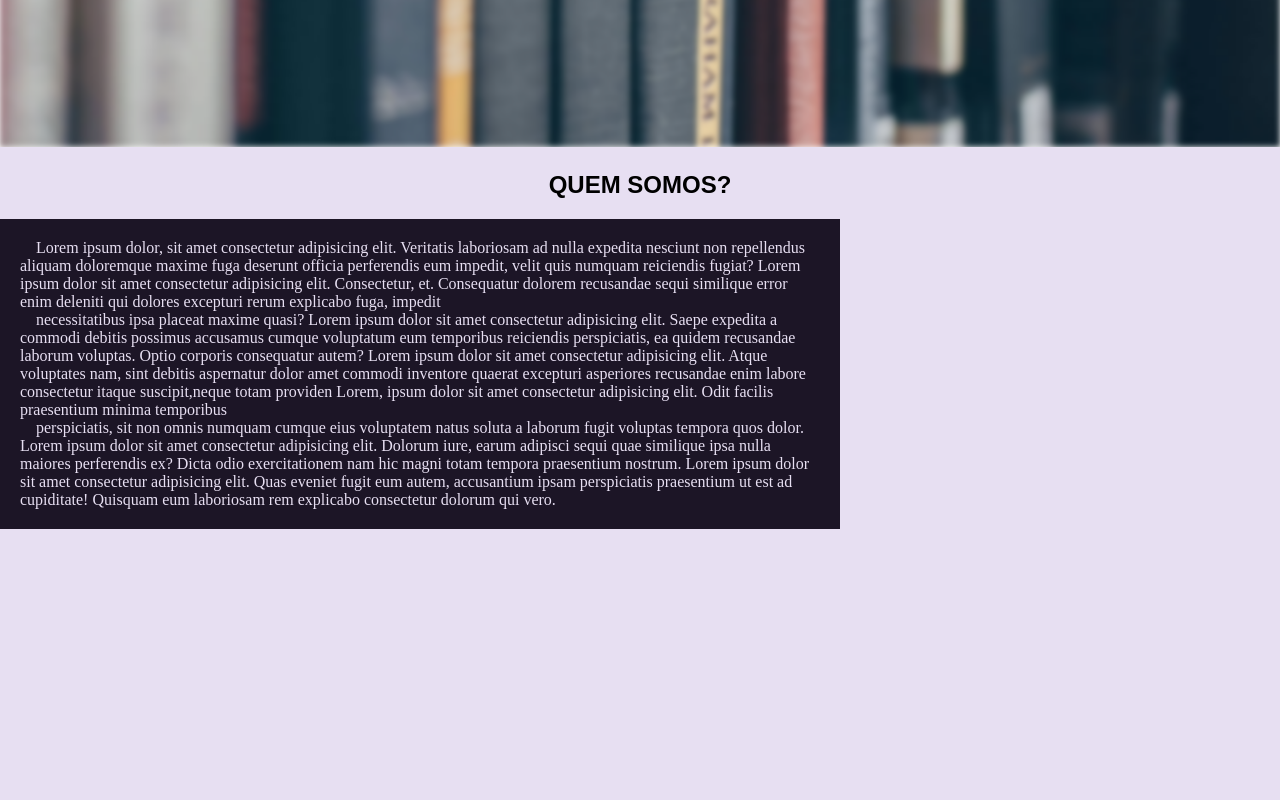
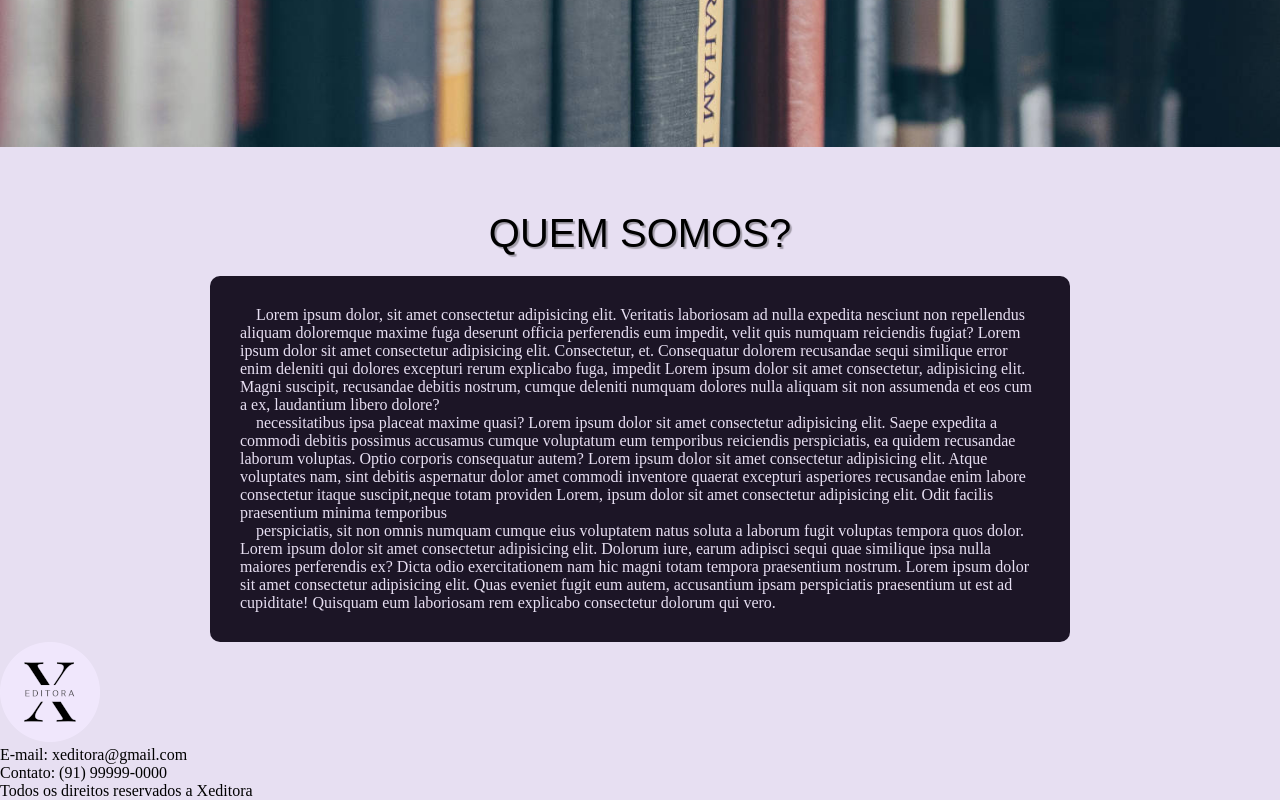
Before and after one commit to PLorazx1/XEditora, a plain HTML site: page index.html in a window 1280 px wide. Shown: the part 820-1620 px from the top of the page. Before the commit the page ends 1349 px from the top, so only its background shows below. Drawn offline with Linux system fonts and the light colour scheme.

Commit message:
ajeitando o quem somos

```diff
--- a/index.html
+++ b/index.html
@@ -28,15 +28,15 @@
     </header>
     <main>
         <section id="ImgCapa">
-            <source media="(max-width: 550)" srcset="imagens/livro-escrito-500" type="image/png">
-            <source media="(max-width: 750)" srcset="imagens/livro-escrito-700" type="image/png">
-            <source media="(max-width: 950)" srcset="imagens/livro-escrito-900" type="image/png">
-            <source media="(max-width: 1150)" srcset="imagens/livro-escrito-1100" type="image/png">
-            <img src="imagens/livro-escrito-1500.png" alt="Livros em uma estante com uma frase escrita na frente 'Sua biblioteca online...'">
+            <source media="(max-width: 550)" srcset="imagens/livros-img-capa-500" type="image/jpg">
+            <source media="(max-width: 750)" srcset="imagens/livros-img-capa-700" type="image/jpg">
+            <source media="(max-width: 950)" srcset="imagens/livros-img-capa-900" type="image/jpg">
+            <source media="(max-width: 1150)" srcset="imagens/livros-img-capa-1100" type="image/jpg">
+            <img src="imagens/livros-img-capa-1500.jpg" alt="Livros em uma estante com uma frase escrita na frente 'Sua biblioteca online...'">
         </section>
         <h2>QUEM SOMOS?</h2>
         <article id="DesQS">
-            <p>Lorem ipsum dolor, sit amet consectetur adipisicing elit. Veritatis laboriosam ad nulla expedita nesciunt non repellendus aliquam doloremque maxime fuga deserunt officia perferendis eum impedit, velit quis numquam reiciendis fugiat? Lorem ipsum dolor sit amet consectetur adipisicing elit. Consectetur, et. Consequatur dolorem recusandae sequi similique error enim deleniti qui dolores excepturi rerum explicabo fuga, impedit</p>
+            <p>Lorem ipsum dolor, sit amet consectetur adipisicing elit. Veritatis laboriosam ad nulla expedita nesciunt non repellendus aliquam doloremque maxime fuga deserunt officia perferendis eum impedit, velit quis numquam reiciendis fugiat? Lorem ipsum dolor sit amet consectetur adipisicing elit. Consectetur, et. Consequatur dolorem recusandae sequi similique error enim deleniti qui dolores excepturi rerum explicabo fuga, impedit Lorem ipsum dolor sit amet consectetur, adipisicing elit. Magni suscipit, recusandae debitis nostrum, cumque deleniti numquam dolores nulla aliquam sit non assumenda et eos cum a ex, laudantium libero dolore?</p>
 
             <p>necessitatibus ipsa placeat maxime quasi? Lorem ipsum dolor sit amet consectetur adipisicing elit. Saepe expedita a commodi debitis possimus accusamus cumque voluptatum eum temporibus reiciendis perspiciatis, ea quidem recusandae laborum voluptas. Optio corporis consequatur autem? Lorem ipsum dolor sit amet consectetur adipisicing elit. Atque voluptates nam, sint debitis aspernatur dolor amet commodi inventore quaerat excepturi asperiores recusandae enim labore consectetur itaque suscipit,neque totam providen Lorem, ipsum dolor sit amet consectetur adipisicing elit. Odit facilis praesentium minima temporibus</p>
 
@@ -44,7 +44,10 @@
         </article>
     </main>
     <footer>
-
+        <div id="rodape"><img src="imagens/logo-xeditora-100px.png" alt=""></div>
+        <p>E-mail: xeditora@gmail.com</p>
+        <p>Contato: (91) 99999-0000</p>
+        <div id="TermUso">Todos os direitos reservados a Xeditora</div>
     </footer>
 </body>
 </html>
--- a/style.css
+++ b/style.css
@@ -111,17 +111,24 @@ nav{
 }
 
 main > h2{
-    margin: 20px;
+    margin-top: 60px;
+    margin-bottom: 20px;
     text-align: center;
-    font-family: var(--font-patrick-hand);
+    font-family: var(--font-kanit);
+    font-weight: 100;
+    font-size: 2.5em;
+    text-shadow: 2px 2px 1px #0d0d0d50;
 }
 
 #DesQS{
     background-color: var(--cor2);
-    min-width: 300px;
+    min-width: 200px;
     max-width: 800px;
-    padding: 20px;
-    text-align: left;
+    min-height: 200px;
+    max-height: 800px;
+    padding: 30px;
     color: var(--cor1);
     text-indent: 2%;
+    margin: auto;
+    border-radius: 10px;
 }
```
